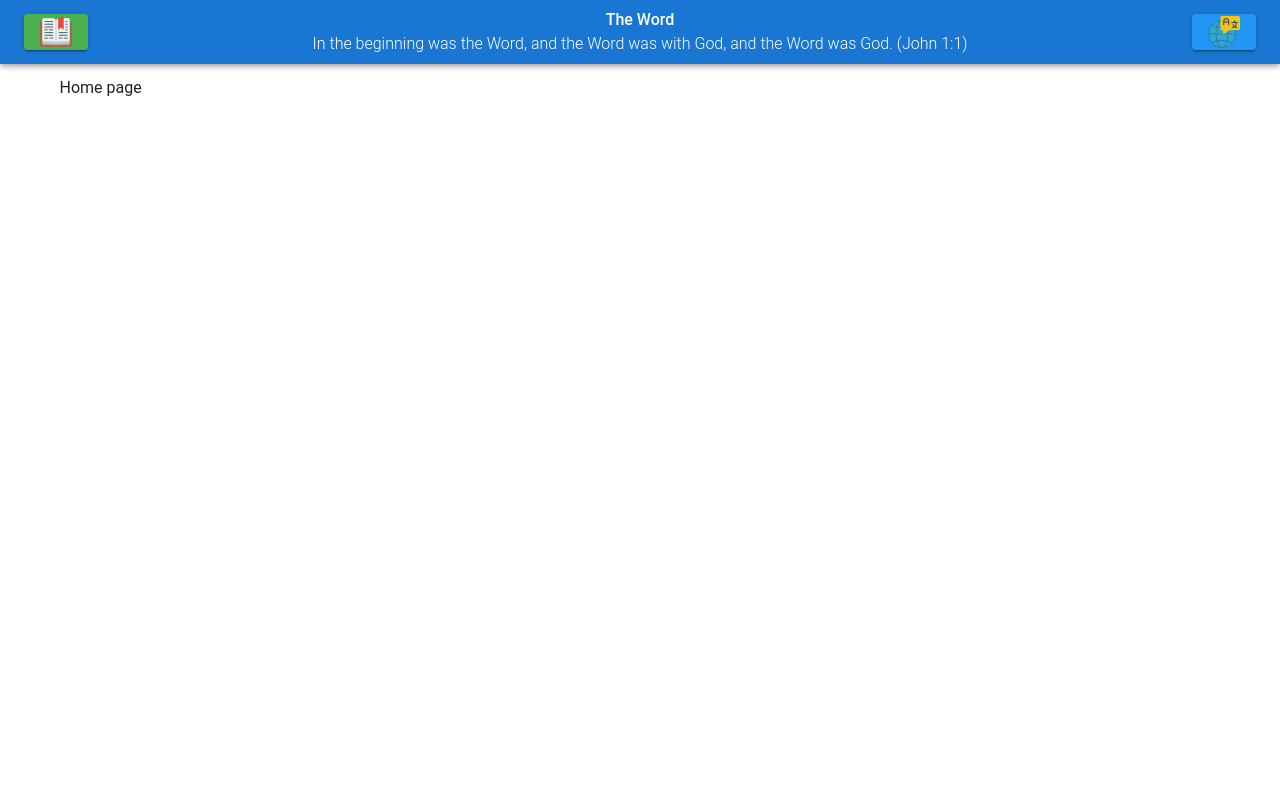
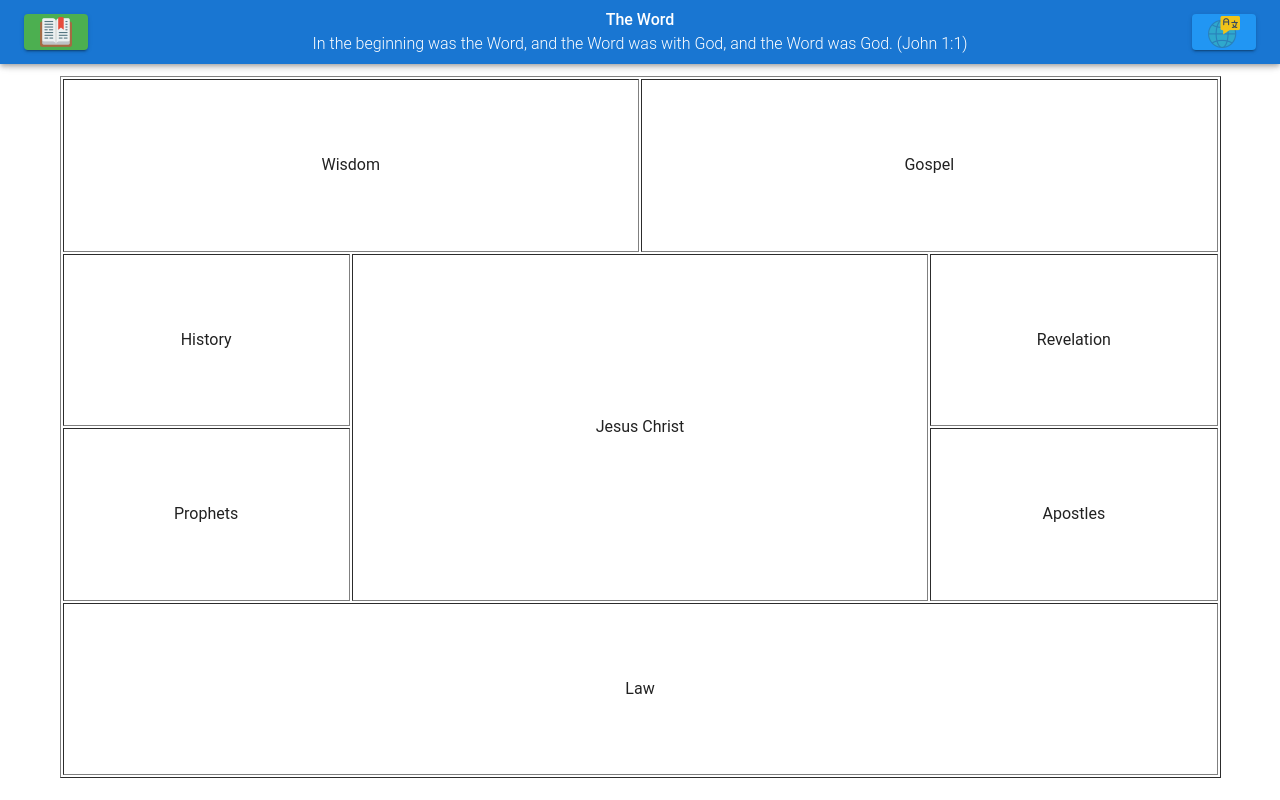
Before and after one commit to karnauhov/theword, a Vue app: page / in a window 1280 px wide. Built offline with nearby package versions, Linux system fonts and the light colour scheme.

Commit message:
Draft Home page

```diff
--- a/public/assets/content/en/config.json
+++ b/public/assets/content/en/config.json
@@ -1,6 +1,7 @@
 {
   "ui": {
     "header": "The Word",
+    "Christ": "Jesus Christ",
     "subheader": "In the beginning was the Word, and the Word was with God, and the Word was God. (John 1:1)",
     "menu": [
       {
--- a/public/assets/content/ru/config.json
+++ b/public/assets/content/ru/config.json
@@ -1,6 +1,7 @@
 {
   "ui": {
     "header": "Слово",
+    "Christ": "Иисус Христос",
     "subheader": "В начале было Слово, и Слово было у Бога, и Слово было Бог. (Ин 1:1)",
     "menu": [
       {
--- a/src/App.vue
+++ b/src/App.vue
@@ -45,7 +45,7 @@
     </v-navigation-drawer>
 
     <v-content style="min-width: 300px">
-      <Home v-if="currentChapterId == 0" />
+      <Home v-if="currentChapterId == 0" :config="config"/>
       <Help v-else-if="currentChapterId == 8000" />
       <Page v-else :content="currentContent" :config="config" :chapterId="currentChapterId"/>
     </v-content>
--- a/src/components/Home.vue
+++ b/src/components/Home.vue
@@ -1,14 +1,52 @@
 <template>
-  <v-container>
-    <p>{{ tmp }}</p>
+  <v-container v-resize="onResize">
+    <table border="1px" style="width: 100%;">
+      <tr :style="{'height': windowSize.y * 0.25 + 'px'}" align="center">
+        <td style="width: 50%" colspan="2">{{ getPartName(3000) }}</td>
+        <td style="width: 50%" colspan="2">{{ getPartName(5000) }}</td>
+      </tr>
+      <tr :style="{'height': windowSize.y * 0.25 + 'px'}" align="center">
+        <td style="width: 25%">{{ getPartName(2000) }}</td>
+        <td style="width: 50%" colspan="2" rowspan="2">{{ config && config.ui ? config.ui.Christ : '' }}</td>
+        <td style="width: 25%">{{ getPartName(7000) }}</td>
+      </tr>
+      <tr :style="{'height': windowSize.y * 0.25 + 'px'}" align="center">
+        <td style="width: 25%">{{ getPartName(4000) }}</td>
+        <td style="width: 25%">{{ getPartName(6000) }}</td>
+      </tr>
+      <tr :style="{'height': windowSize.y * 0.25 + 'px'}" align="center">
+        <td style="width: 50%" colspan="4">{{ getPartName(1000) }}</td>
+      </tr>
+    </table>
   </v-container>
 </template>
 
 <script>
   export default {
     name: 'Home',
+    props: {
+      config: {},
+    },
     data: () => ({
-      tmp: "Home page"
+      tmp: "Home page",
+      windowSize: { x: 0, y: 0 },
     }),
+    mounted () {
+      this.onResize()
+    },
+    methods: {
+      onResize () {
+        this.windowSize = { x: window.innerWidth, y: window.innerHeight - 110 };
+      },
+      getPartName: function (partId) {
+        if (this.config && this.config.ui && this.config.ui.menu) {
+          const part = this.config.ui.menu.find(element => element.id == partId);
+          if (part) {
+            return part.name;
+          }
+        }
+        return "";
+      },
+    },
   }
 </script>
```
